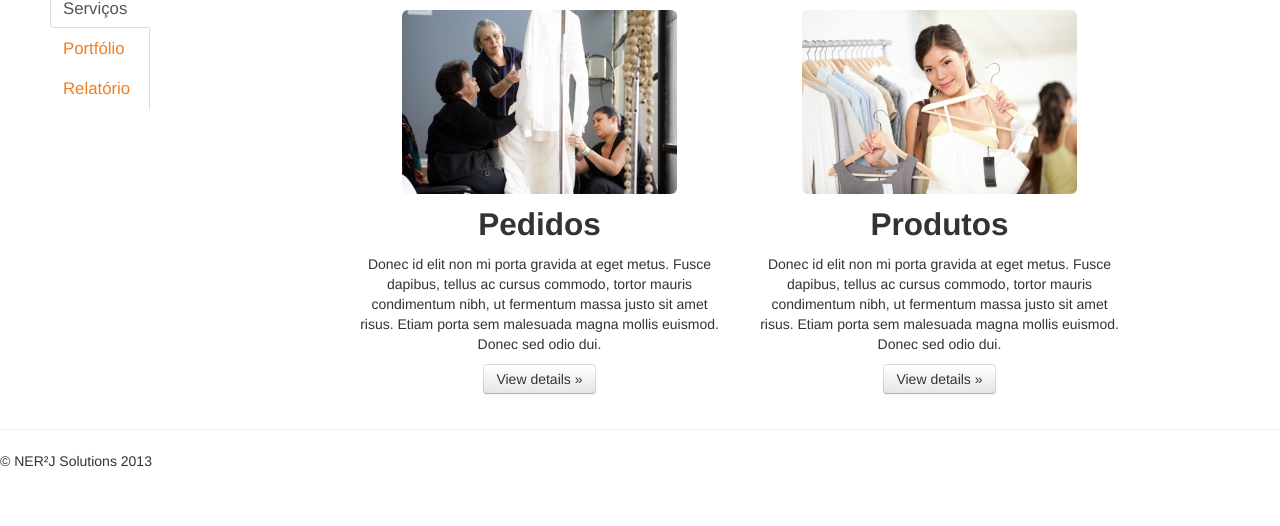
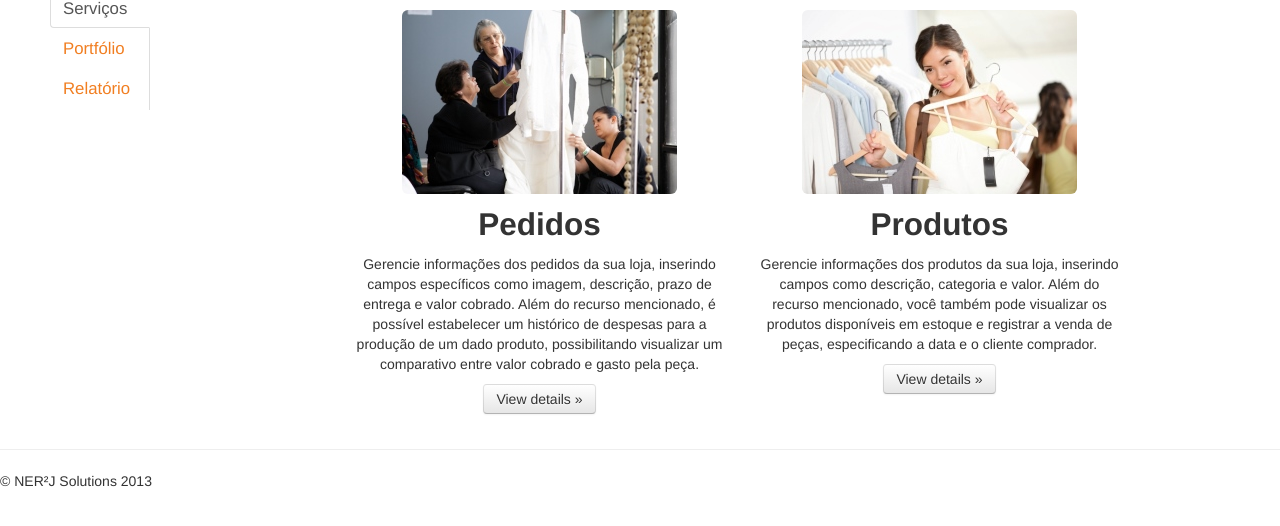
Before and after one commit to nicysneiros/gac, a Django app: page /servicos/ in a window 1280 px wide. Shown: the part 110-636 px from the top of the page. Run offline with Django 3.2, Linux system fonts and the light colour scheme; parts of the project's set-up code (start-up, migrations or seed data) failed here and were passed over; some libraries are stand-ins or nearby versions.

Commit message:
textos lorem ipsum removidos

```diff
--- a/templates/servico.html
+++ b/templates/servico.html
@@ -67,13 +67,13 @@
             <div class="span4" style="float:left;" align="center">
               <img src="{{STATIC_URL}}img/home_servico/pedidos2.jpg" class="img-rounded">
               <h2>Pedidos</h2>
-              <p>Donec id elit non mi porta gravida at eget metus. Fusce dapibus, tellus ac cursus commodo, tortor mauris condimentum nibh, ut fermentum massa justo sit amet risus. Etiam porta sem malesuada magna mollis euismod. Donec sed odio dui. </p>
+              <p>Gerencie informações dos pedidos da sua loja, inserindo campos específicos como imagem, descrição, prazo de entrega e valor cobrado. Além do recurso mencionado, é possível estabelecer um histórico de despesas para a produção de um dado produto, possibilitando visualizar um comparativo entre valor cobrado e gasto pela peça. </p>
               <p><a class="btn" href="/pedido/info_pedidos/">View details »</a></p>
             </div>
             <div class="span4" style="float:left;" align="center">
               <img src="{{STATIC_URL}}img/home_servico/produtos.jpg" class="img-rounded">
               <h2>Produtos</h2>
-              <p>Donec id elit non mi porta gravida at eget metus. Fusce dapibus, tellus ac cursus commodo, tortor mauris condimentum nibh, ut fermentum massa justo sit amet risus. Etiam porta sem malesuada magna mollis euismod. Donec sed odio dui. </p>
+              <p>Gerencie informações dos produtos da sua loja, inserindo campos como descrição, categoria e valor. Além do recurso mencionado, você também pode visualizar os produtos disponíveis em estoque e registrar a venda de peças, especificando a data e o cliente comprador. </p>
               <p><a class="btn" href="/produto/info_produtos/">View details »</a></p>
             </div>
           </div>
```
Also changed, not shown: templates/home_admin.htm (+4 -4 lines).
